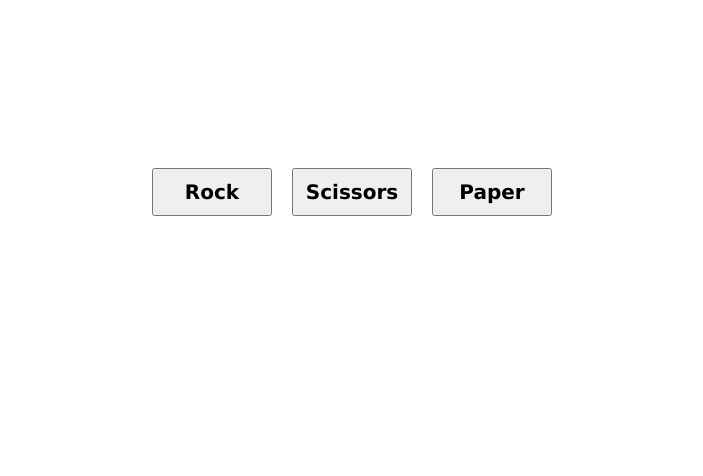
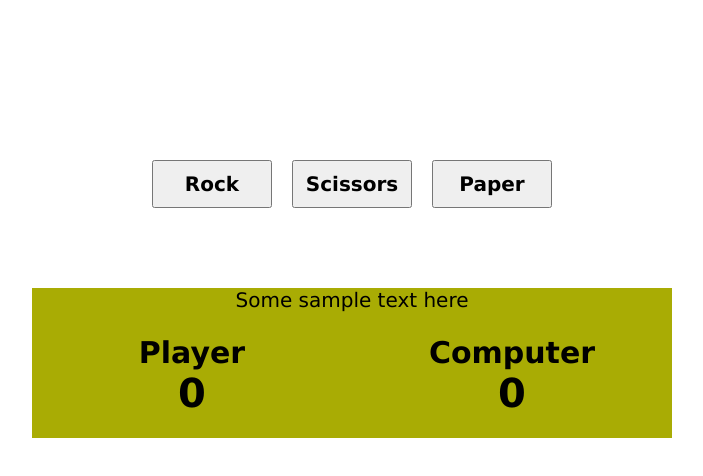
Before and after one commit to MKMaths22/OdinRockPaperScissors, a plain HTML site: page index.html in a window 1280 px wide. Shown: the whole page, without its empty margins (288-991 px from the left). Drawn offline with Linux system fonts and the light colour scheme.

Commit message:
Increment score visibly with styling of score. Game score increases without limit

```diff
--- a/RockPaperScissors.js
+++ b/RockPaperScissors.js
@@ -6,6 +6,12 @@ buttonScissors.addEventListener('click', () => playRound('Scissors'));
 
 const buttonPaper = document.querySelector("#Paper");
 buttonPaper.addEventListener('click', () => playRound('Paper'));
+
+let playerScore = 0;
+let computerScore = 0;
+const resultspara = document.querySelector('.resultspara');
+const showPlayerScore = document.querySelector('.playerScore');
+const showComputerScore = document.querySelector('.computerScore');
 
 
 
@@ -33,20 +39,25 @@ function playRound(playerSelection) {
     //a nifty way to test both values concisely, don't you think?
 
     if (playerSelection === computerSelection)
-    {alert(`That round's a draw because the computer also chose ${playerSelection}.`);
+    {resultspara.textContent = `That round's a draw because the computer also chose ${playerSelection}.`;
     return "Round drawn";}
     //the function returns simply the result of the round but the alert message is more descriptive
 
       else if ((summary === "RockScissors") || (summary === "ScissorsPaper") || (summary === "PaperRock"))
-         {alert(`You win the round because ${playerSelection} beats ${computerSelection}!`);
-        return "Player wins round";}
+         {resultspara.textContent = `You win the round because ${playerSelection} beats ${computerSelection}!`;
+         playerScore += 1;
+         showPlayerScore.textContent = `${playerScore}`;
+         return "Player wins round";}
 
       else
-        alert(`Tough luck, you lost! Computer's ${computerSelection} beats your ${playerSelection}.`)
+        resultspara.textContent = `Tough luck, you lost! Computer's ${computerSelection} beats your ${playerSelection}.`
+        computerScore += 1;
+        showComputerScore.textContent = `${computerScore}`;
         return "Computer wins round";
 }
 
-
+//console.log(playerScore);
+//console.log(computerScore);
 
 
 //console.log(playRound(getPlayerChoice(),getComputerChoice()));
@@ -65,7 +76,7 @@ function game()
     {
         //now the round takes place, after which, if not voided, the roundNumber increases. So
         //after round 5 when incremented to 6, the while loop will not execute again.
-        let roundResult = playRound(getPlayerChoice(),getComputerChoice()).charAt(0);
+        let roundResult = playRound(playerSelection).charAt(0);
         //the first character uniquely identifies the result of the round
 
         switch (roundResult)
@@ -94,6 +105,7 @@ function game()
 }
 
 
+
 //alert(game());
 
 //THIS SECTION SHOWS HOW I TESTED THE TERNARY OPERATOR CODE FOR PLURALS
--- a/index.html
+++ b/index.html
@@ -16,5 +16,22 @@
    <div class="onebutton"> <button class="button" id="Scissors">Scissors</button> </div>
    <div class="onebutton"> <button class="button" id="Paper">Paper</button> </div>
   </div>
- </body>
+  <div class="resultsdiv">
+    <p class="resultspara">Some sample text here</p>
+    <div class="scorediv">
+      <div class="playerdiv">
+        <h2>Player</h2>
+        <h1 class="playerScore">0</h1>
+
+      </div>
+      <div class="computerdiv">
+        <h2>Computer</h2>
+        <h1 class="computerScore">0</h1>
+
+      </div>
+
+    </div>
+  </div>
+
+</body>
 </html>
--- a/styles.css
+++ b/styles.css
@@ -1,3 +1,8 @@
+* {
+    margin: 0;
+    padding: 0;
+}
+
 body {
     display: flex;
     flex-direction: column;
@@ -21,3 +26,41 @@ body {
 .onebutton {
     width: 120px;
 }
+
+.resultsdiv {
+    width: min(50%,700px);
+    background-color: #a9ac04;
+    height: 150px;
+    margin-top: 10vh;
+    text-align: center;
+    font-family: Verdana, 'Times New Roman';
+    font-size: 20px;
+    display: flex;
+    flex-direction: column;
+    justify-content: center;
+    align-items: center;
+}
+
+.scorediv {
+    display: flex;
+    flex: 1;
+    width: 100%;
+}
+
+.playerdiv {
+    display: flex;
+    flex-direction: column;
+    width: 50%;
+    justify-content: center;
+}
+
+.computerdiv {
+    display: flex;
+    flex-direction: column;
+    width: 50%;
+    justify-content: center;
+}
+
+h2 {
+    text-align: center;
+}
```
